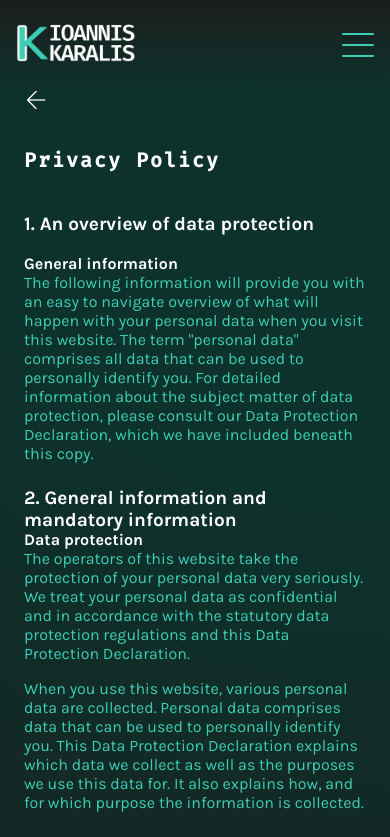
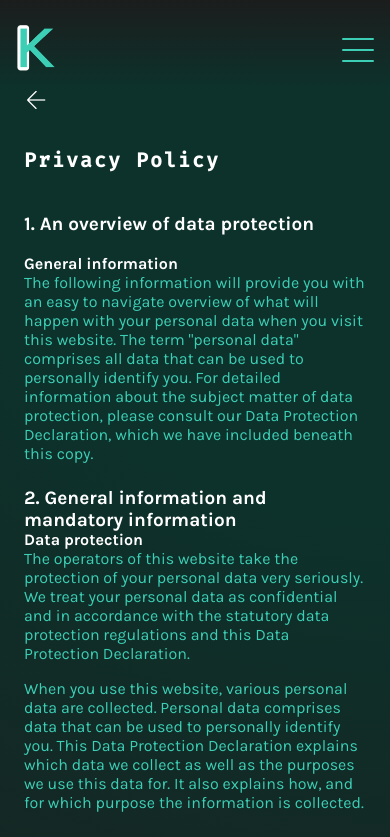
Before and after one commit to Ioannis1Karalis/portfolio, an Angular app: page /privacy-policy in a window 390 px wide. Shown: the top 837 px of the page. Built offline with nearby package versions, Linux system fonts and the light colour scheme.

Commit message:
Navbar logo changed repsonsive at 450px

```diff
--- a/src/app/navbar/navbar.component.html
+++ b/src/app/navbar/navbar.component.html
@@ -2,12 +2,8 @@
 
   <div class="nav-left desktop-only">
     <div class="lang-switch">
-      <span class="lang-btn"
-            [class.active]="langService.currentLang === 'EN'"
-            (click)="langService.setLanguage('EN')">EN</span>
-      <span class="lang-btn"
-            [class.active]="langService.currentLang === 'DE'"
-            (click)="langService.setLanguage('DE')">DE</span>
+      <span class="lang-btn" [class.active]="langService.currentLang === 'EN'" (click)="langService.setLanguage('EN')">EN</span>
+      <span class="lang-btn" [class.active]="langService.currentLang === 'DE'" (click)="langService.setLanguage('DE')">DE</span>
     </div>
 
     <div class="nav-links">
@@ -36,7 +32,8 @@
   </div>
 
   <div class="nav-right">
-    <img src="../../assets/img/logo.png" alt="Ioannis Logo" class="logo" />
+    <img src="../../assets/img/logo.png" alt="Ioannis Logo" class="logo"/>
+    <img src="../../assets/img/logo-mobile.png" alt="Ioannis Logo Mobile" class="logo-mobile"/>
   </div>
 
   <div class="burger-btn mobile-only" (click)="toggleMenu()" [class.open]="isMenuOpen">
--- a/src/app/navbar/navbar.component.scss
+++ b/src/app/navbar/navbar.component.scss
@@ -87,6 +87,11 @@
   }
 }
 
+.logo-mobile {
+  display: none;
+  width: 40px;
+}
+
 .nav-right .logo {
   width: 150px;
 }
@@ -144,7 +149,7 @@
     display: flex;
   }
 
-  .nav-right .logo {
+  .nav-right {
     width: 120px;
   }
 
@@ -253,4 +258,12 @@
     right: 16px;
     padding: 30px 50px;
   }
+
+  .logo {
+    display: none;
+  }
+
+  .logo-mobile {
+    display: inline;
+  }
 }
```
